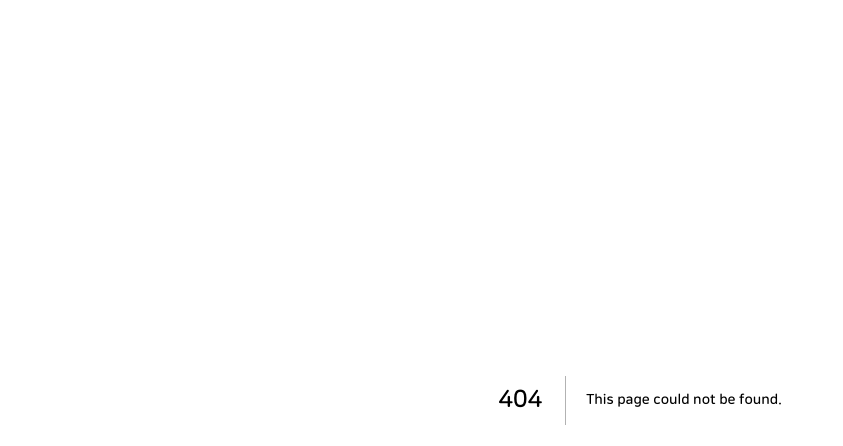
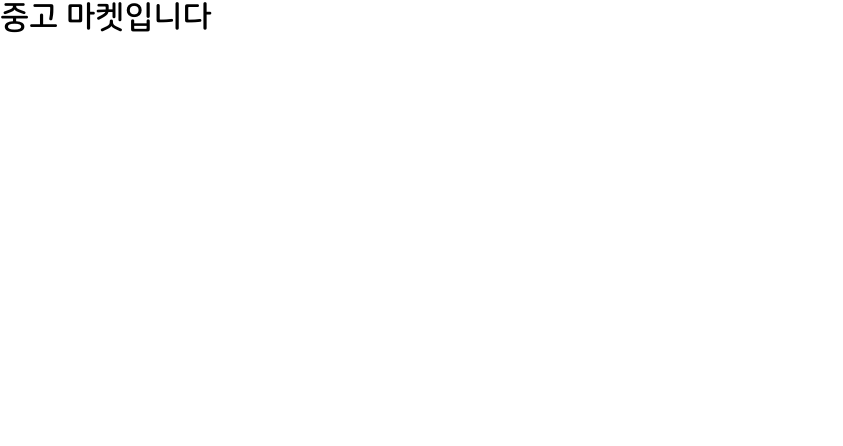
Before and after one commit to jjmin321/MakeAnything_Web, a Next.js app: page /market/used in a window 1280 px wide. Before the commit this address had no page. Shown: the top 446 px of the page, without its empty margins (0-843 px from the left). Built offline with nearby package versions, Linux system fonts and the light colour scheme.

Commit message:
[ADD] /market/used page

```diff
--- /dev/null
+++ b/pages/market/used/index.tsx
@@ -0,0 +1,10 @@
+import React, { Component } from 'react';
+import UsedComponent from '../../../src/Components/market/used/Used';
+
+export default class CustomMarketPage extends Component {
+    render() {
+        return (
+            <UsedComponent/>
+        );
+    }
+}
--- /dev/null
+++ b/src/Components/market/used/Used.tsx
@@ -0,0 +1,9 @@
+const Used = () => {
+    return (
+        <>
+        <h1>중고 마켓입니다</h1>
+        </>
+    )
+}
+
+export default Used;
```
Also changed, not shown: src/Components/market/used/Used.module.scss (added).
